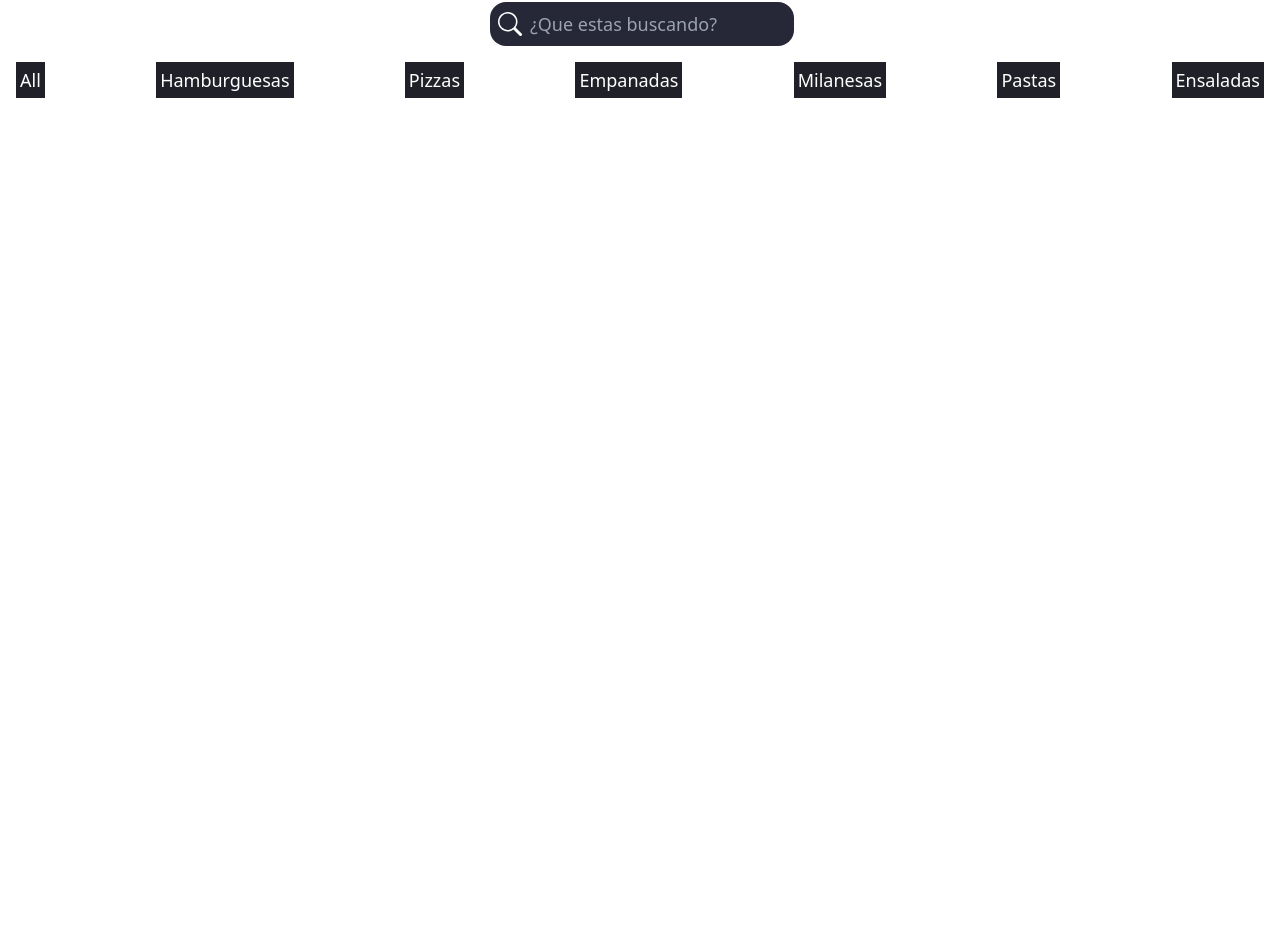
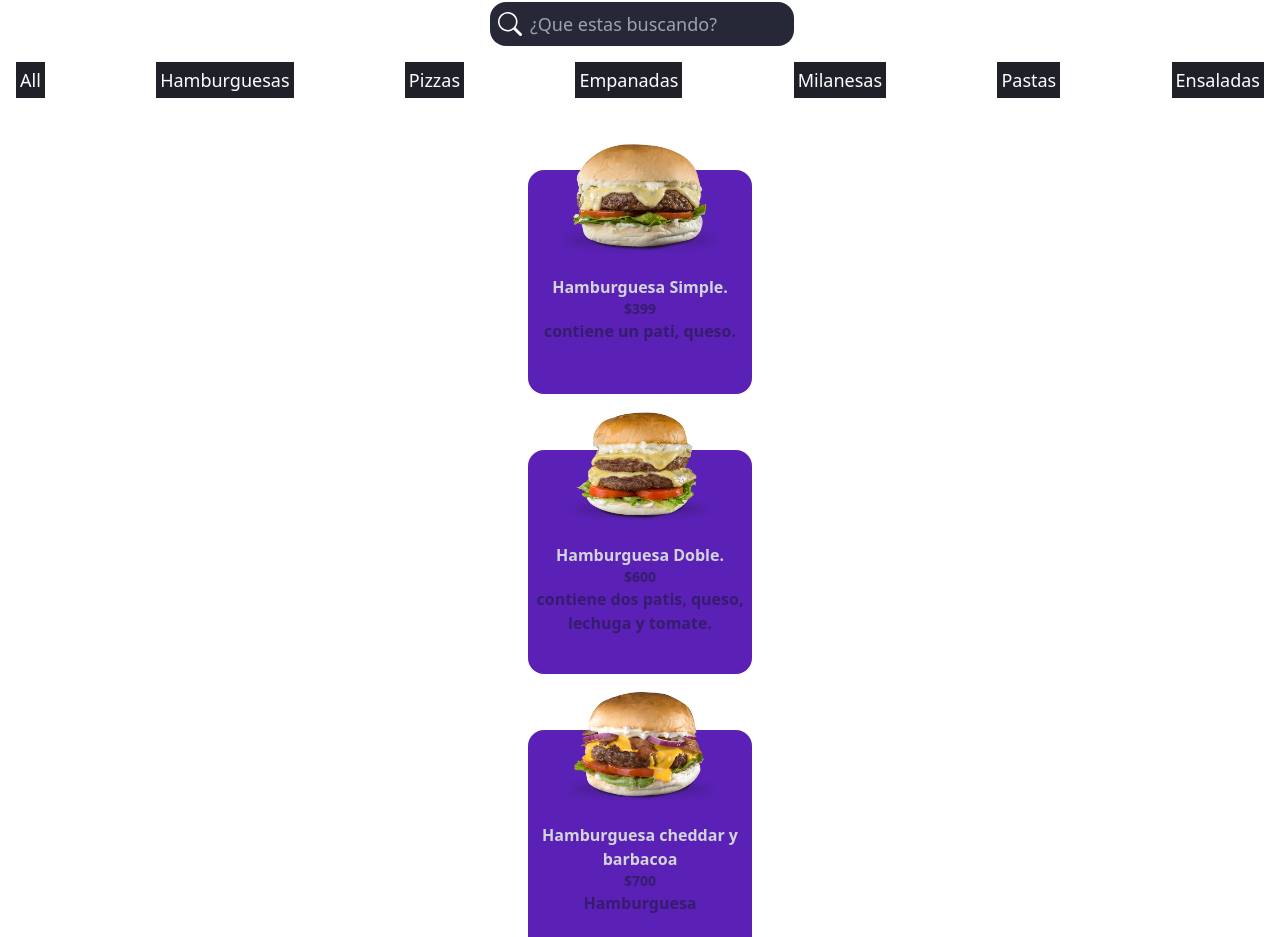
Before and after one commit to facuguardia/app-food, a React (Vite) app: page /home in a window 1280 px wide. Shown: the part 902-1839 px from the top of the page. Before the commit the page ends 1016 px from the top, so only its background shows below. Built offline with nearby package versions, Linux system fonts and the light colour scheme; no server answers; sample sign-in values are in the browser's storage.

Commit message:
Creacion de Cards y dandole estilos

```diff
--- a/src/components/home/Home.jsx
+++ b/src/components/home/Home.jsx
@@ -8,6 +8,7 @@ import {BsCartDash} from "react-icons/bs"
 import { useAuth } from "../../context/AuthContext";
 //  plantilla card
 import { food } from "../../data";
+import Cards from "./Cards/Cards";
 
 
 
@@ -50,7 +51,7 @@ function Home() {
       </h1>
       <Search />
       <Categorias />
-
+      <Cards food={food} addToBuy={''} />
     </div>
   );
 }
```
Also changed, not shown: src/data.js (renamed from data.js).
